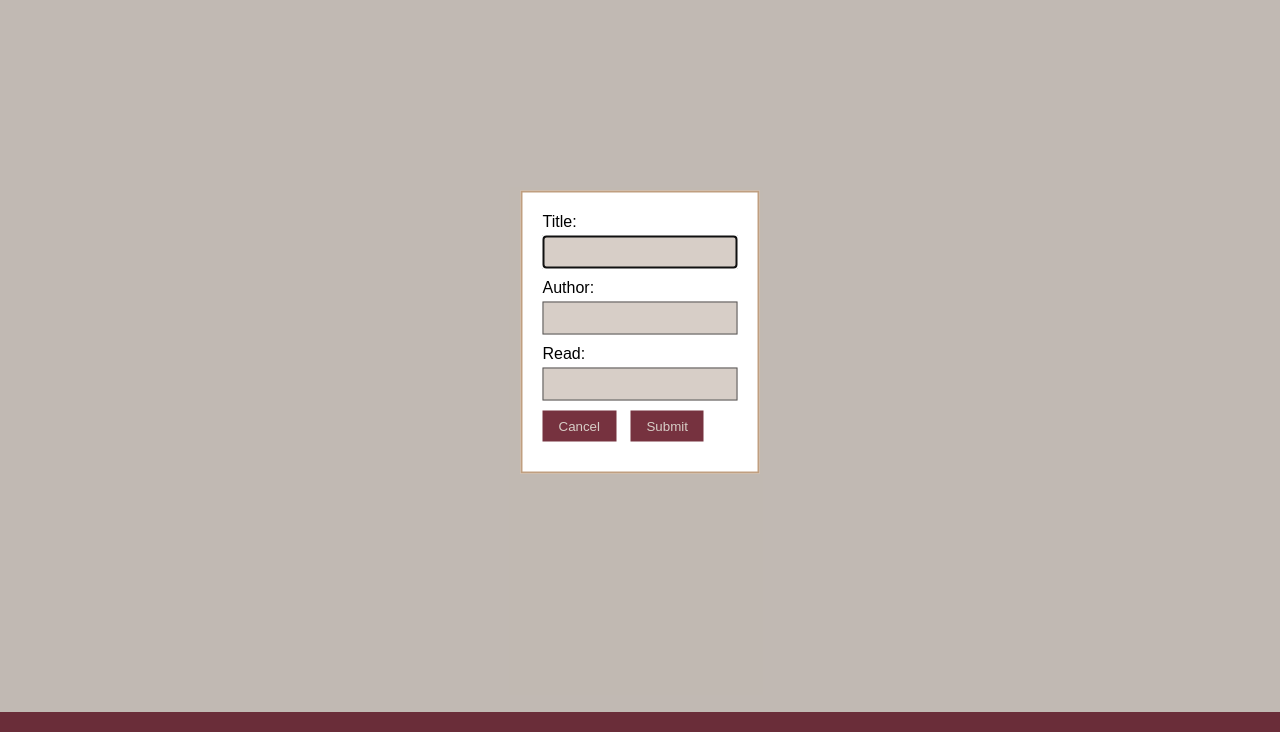
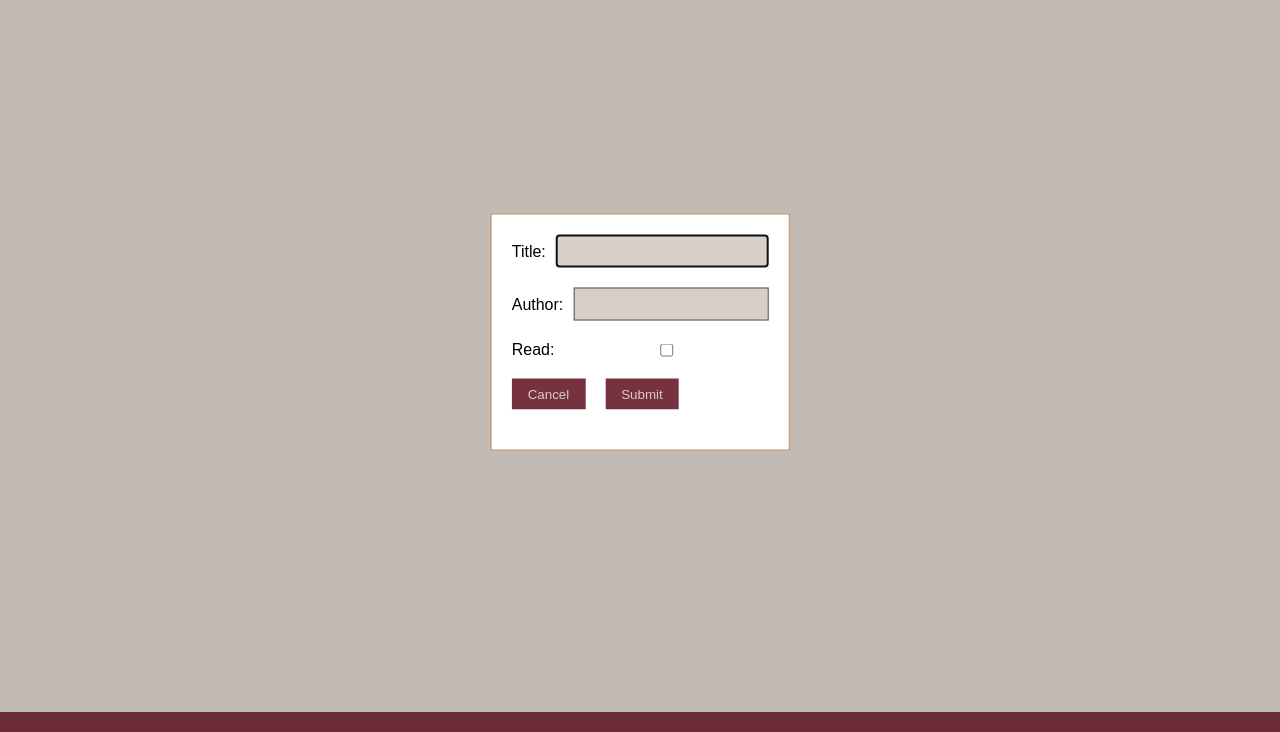
Before and after one commit to grantgreenberg/library, a plain HTML site: page index.html in a window 1280 px wide. Both pictures are taken after a click on the button "New Book". Shown: the part 68-800 px from the top of the page. Drawn offline with Linux system fonts and the light colour scheme.

Commit message:
feat: adjusted html, css, and js to use a checkbox instead of number input for read.

```diff
--- a/index.html
+++ b/index.html
@@ -23,7 +23,7 @@
                     </div>
                     <div class="form-div">
                         <label for="read">Read: </label>
-                        <input type="number" name="read" id="read" pattern="^[1|0]$">
+                        <input type="checkbox" name="read" id="read">
                     </div>
                     <div class="form-div">
                         <button class="cancel-form">Cancel</button>
--- a/script.js
+++ b/script.js
@@ -1,6 +1,6 @@
 let myLibrary = [];
 
-function Book(title, author, read = 0) {
+function Book(title, author, read = false) {
   // the constructor...
   this.title = title;
   this.author = author;
@@ -78,7 +78,7 @@ submitForm.addEventListener('click', (event) => {
     let formRead = document.querySelector('#read');
 
     if (isValidForm(formTitle) && isValidForm(formAuthor) && isValidForm(formRead)) {
-        let newBook = new Book(formTitle.value, formAuthor.value, formRead.value);
+        let newBook = new Book(formTitle.value, formAuthor.value, formRead.checked);
         myLibrary.push(newBook);
         addBookToLibrary();
         dialogForm.close();
--- a/styles.css
+++ b/styles.css
@@ -52,18 +52,16 @@ body {
 }
 
 .form-div {
-    margin-bottom: 10px;
-}
-
-label {
-    display: block;
-    margin-bottom: 5px;
+    display: flex;
+    align-items: center;
+    justify-content: flex-start;
+    gap: 10px;
+    margin-bottom: 20px;
 }
 
 input {
     padding: 8px;
     width: 100%;
-    box-sizing: border-box;
     border: 1px solid var(--main-color);
     background-color: var(--main-background);
     color: var(--main-color);
```
